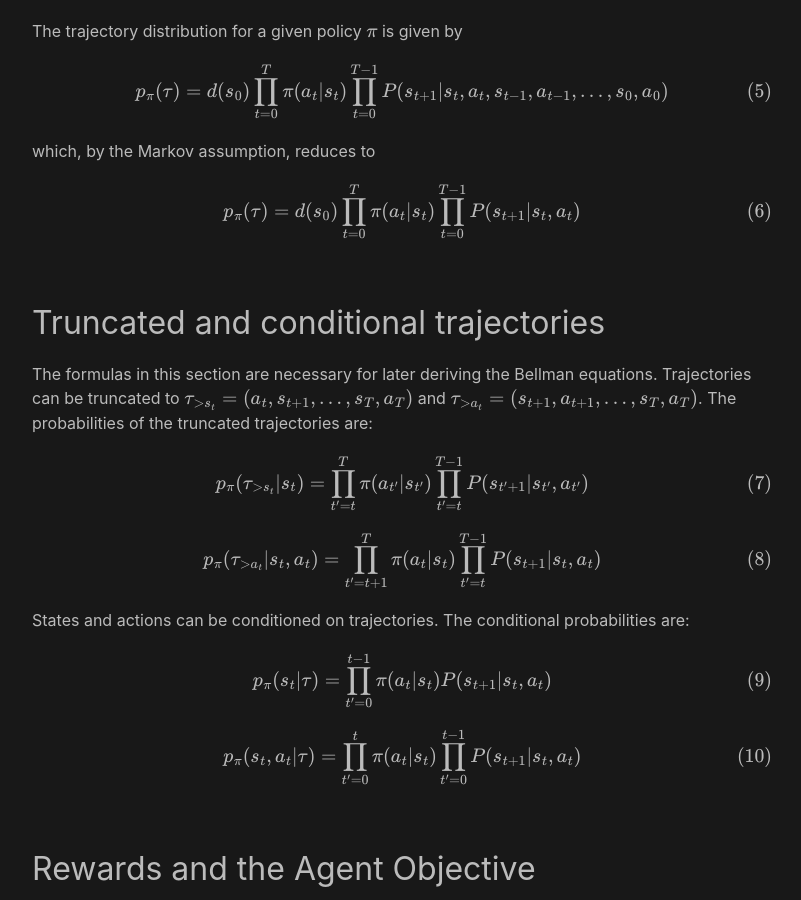
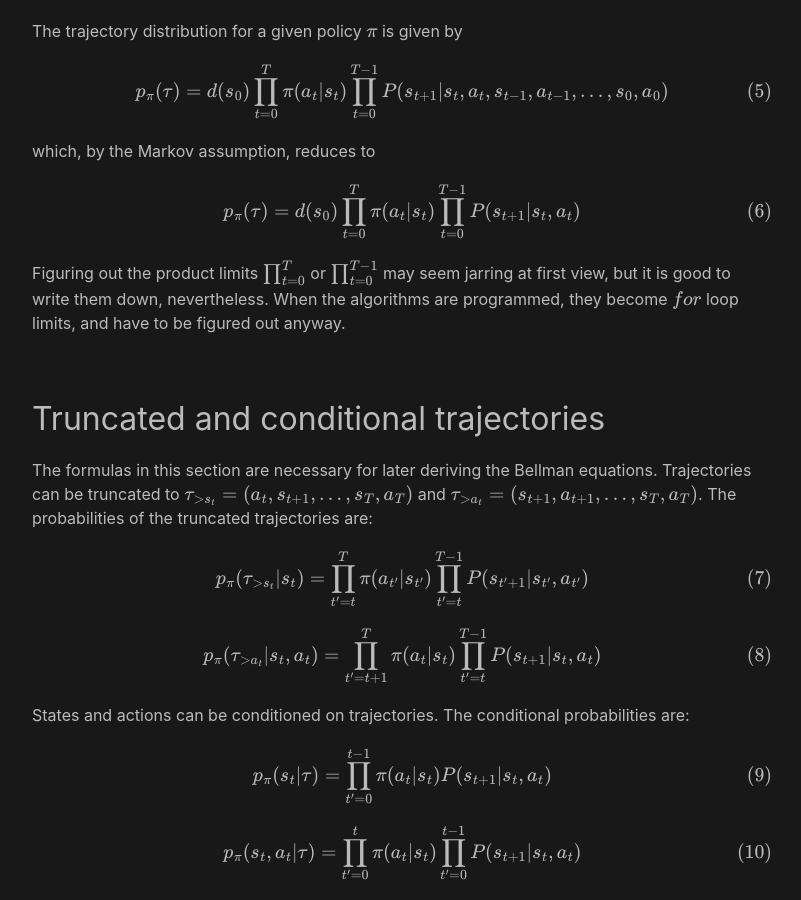
Before and after one commit to analytiq-hub/sigagent.github.io, a Jekyll site: the page built from machine_learning/_posts/2021-02-13-introduction_to_machine_learning.md, in a window 1280 px wide and 900 px high, scrolled down 3212 px. Shown: the whole window, without its empty margins (238-1039 px from the left). Built offline with Jekyll 4.4.1, drawn with Linux system fonts in a browser that asks for light colours; formulas are drawn with MathJax 3; a script that is not in the unit is left out.

Commit message:
*** empty log message ***

```diff
--- a/machine_learning/_posts/2021-02-13-introduction_to_machine_learning.md
+++ b/machine_learning/_posts/2021-02-13-introduction_to_machine_learning.md
@@ -104,6 +104,8 @@ $$
 p_\pi(\tau) = d(s_0) \prod_{t=0}^T \pi(a_t \vert s_t)  \prod_{t=0}^{T-1} P(s_{t+1} \vert s_t, a_t)
 \end{equation}
 $$
+
+Figuring out the product limits $$\prod_{t=0}^T$$ or $$\prod_{t=0}^{T-1}$$ may seem jarring at first view, but it is good to write them down, nevertheless. When the algorithms are programmed, they become $$for$$ loop limits, and have to be figured out anyway.
 
 ## Truncated and conditional trajectories
 
```
